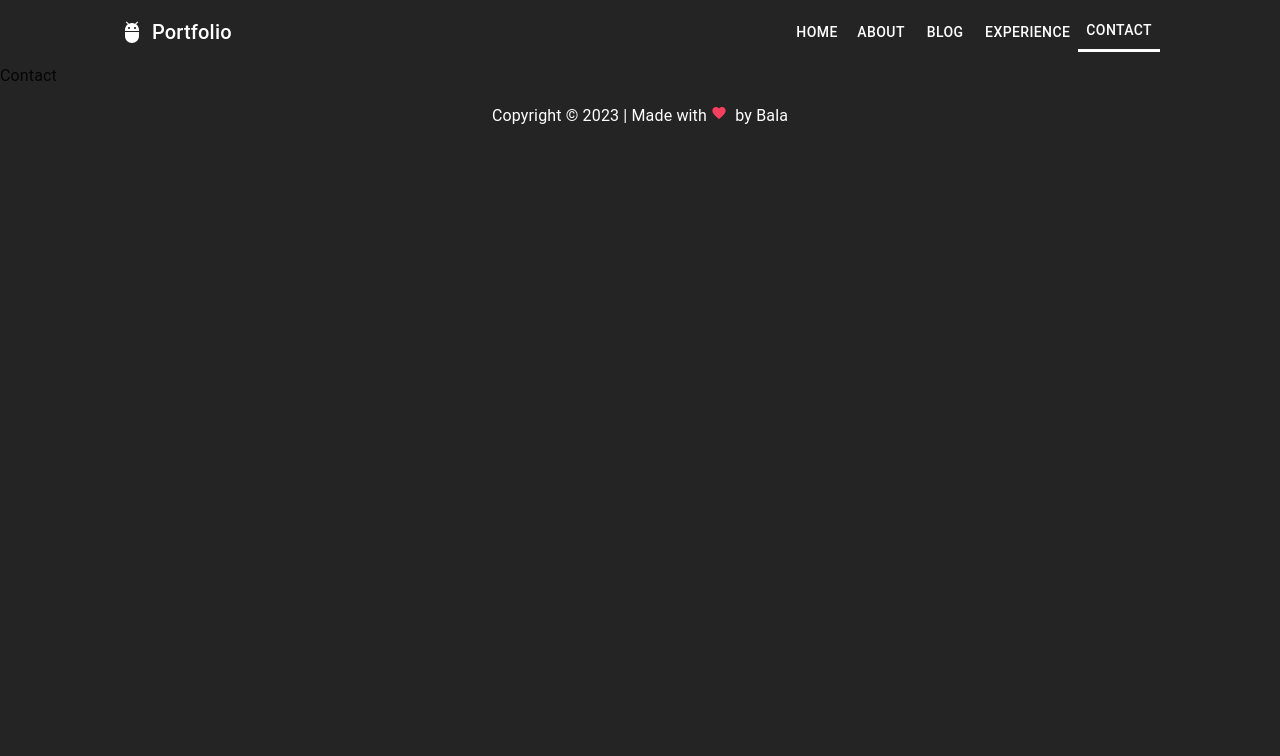
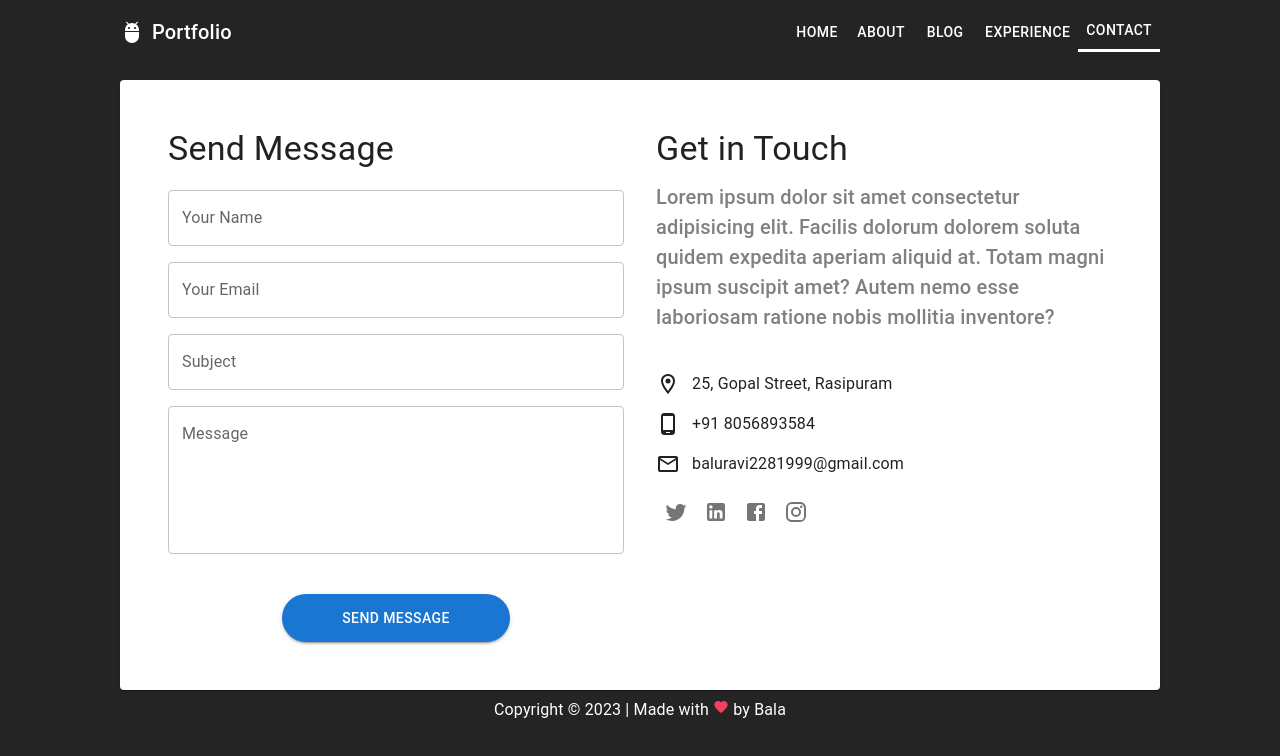
Before and after one commit to jeevaselvi123/portfolio-jeeva, a Next.js app: page /contact in a window 1280 px wide. Shown: the top 756 px of the page. Built offline with nearby package versions, Linux system fonts and the light colour scheme.

Commit message:
Added contact page

```diff
--- a/pages/about.tsx
+++ b/pages/about.tsx
@@ -19,7 +19,7 @@ const About = () => {
   <div><h3> Hi ! </h3>
   <p>I'm Balasubramani Ravindran - Full stack web developer and Python developer in India</p>
   <p>Leading an exploring lifestyle is a personal goal. Always dreams big.</p>
-  <p>After schooling, I have done my graduation in computer science and engineeering. At that time used to visit many colleges in different cities to get exposure and more towards exploring the other cities. Love to travel.</p>
+  <p>After schooling, I have done my graduation in computer science and engineering. At that time used to visit many colleges in different cities to get exposure and more towards exploring the other cities. Love to travel.</p>
   <p>Apart from curriculum, I play cricket and volleyball. Not a great player but like to spend some time apart from studies and enjoy the game.</p>
   <p>I gained more interest towards the computers in my pre-final year. Then I learned Web Development and played with some funny projects. </p>
   <p>After graduation, I have entered into Lightcast, worked on Web Apps using ReactJs, NextJs and, backend using Python and, Express NodeJs.</p>
@@ -31,9 +31,8 @@ const About = () => {
       <div style={{ marginTop: '70px' }}>
         <Paper
           sx={{
-            p: { sm: 5, xs: 2 },
+            p: { sm: 2.5, xs: 2 },
             marginX: { sm: '50px', xs: '15px' },
-            backgroundColor: 'rgba(255, 255, 255, 0.65)',
           }}
         >
           <Grid container spacing={2}>
--- a/pages/contact.tsx
+++ b/pages/contact.tsx
@@ -1,7 +1,13 @@
+import { Button, Grid, IconButton, Paper, TextField, Typography } from '@mui/material'
 import { useEffect } from 'react'
-import Header from 'src/components/Header'
-import Navbar from 'src/components/Navbar'
 import { useActivePath } from 'src/contexts/activeLink'
+import LocationOnOutlinedIcon from '@mui/icons-material/LocationOnOutlined'
+import PhoneAndroidOutlinedIcon from '@mui/icons-material/PhoneAndroidOutlined'
+import EmailOutlinedIcon from '@mui/icons-material/EmailOutlined'
+import TwitterIcon from '@mui/icons-material/Twitter'
+import LinkedInIcon from '@mui/icons-material/LinkedIn'
+import FacebookIcon from '@mui/icons-material/Facebook'
+import InstagramIcon from '@mui/icons-material/Instagram'
 
 const Contact = () => {
   const { setActivePath } = useActivePath()
@@ -13,7 +19,88 @@ const Contact = () => {
 
   return (
     <>
-      <div style={{marginTop: '5%'}}>Contact</div>
+      <div style={{ marginTop: '70px' }}>
+        <Paper
+          sx={{
+            p: { sm: 4, xs: 2 },
+            marginX: { md: 15, xs: '15px' },
+            marginTop: 10,
+          }}
+        >
+          <Grid container direction="row">
+            <Grid item sm xs margin={2}>
+              <Grid item direction="column">
+                <Typography gutterBottom variant="h4">
+                  Send Message
+                </Typography>
+              </Grid>
+              <Grid container direction="column" alignItems="center">
+                <TextField label="Your Name" variant="outlined" sx={{ marginY: 1 }} fullWidth />
+
+                <TextField label="Your Email" variant="outlined" sx={{ marginY: 1 }} fullWidth />
+
+                <TextField label="Subject" variant="outlined" sx={{ marginY: 1 }} fullWidth />
+
+                <TextField label="Message" multiline maxRows={5} rows={5} sx={{ marginY: 1 }} fullWidth />
+
+                <Button variant="contained" sx={{ padding: 1.5, width: '50%', marginTop: 4, borderRadius: '50px' }}>
+                  Send Message
+                </Button>
+              </Grid>
+            </Grid>
+
+            <Grid container item sm margin={2} direction="column">
+              <Typography gutterBottom variant="h4">
+                Get in Touch
+              </Typography>
+
+              <Typography variant="h6" color="gray" lineHeight={1.5} sx={{ marginBottom: 4 }}>
+                Lorem ipsum dolor sit amet consectetur adipisicing elit. Facilis dolorum dolorem soluta quidem expedita
+                aperiam aliquid at. Totam magni ipsum suscipit amet? Autem nemo esse laboriosam ratione nobis mollitia
+                inventore?
+              </Typography>
+
+              <Typography gutterBottom variant="body1" sx={{ marginY: 1 }} display="flex" alignItems="center">
+                <LocationOnOutlinedIcon sx={{ marginRight: 1.5 }} /> 25, Gopal Street, Rasipuram
+              </Typography>
+
+              <Typography gutterBottom variant="body1" sx={{ marginY: 1 }} display="flex" alignItems="center">
+                <PhoneAndroidOutlinedIcon sx={{ marginRight: 1.5 }} /> +91 8056893584
+              </Typography>
+
+              <Typography gutterBottom variant="body1" sx={{ marginY: 1 }} display="flex" alignItems="center">
+                <EmailOutlinedIcon sx={{ marginRight: 1.5 }} /> baluravi2281999@gmail.com
+              </Typography>
+
+              <Grid item container sx={{ marginTop: 1, justifyContent: { xs: 'center', md: 'left' } }} direction="row">
+                <a target="_blank" href="https://twitter.com/" rel="noopener noreferrer">
+                  <IconButton>
+                    <TwitterIcon />
+                  </IconButton>
+                </a>
+
+                <a target="_blank" href="https://twitter.com/" rel="noopener noreferrer">
+                  <IconButton>
+                    <LinkedInIcon />
+                  </IconButton>
+                </a>
+
+                <a target="_blank" href="https://twitter.com/" rel="noopener noreferrer">
+                  <IconButton>
+                    <FacebookIcon />
+                  </IconButton>
+                </a>
+
+                <a target="_blank" href="https://twitter.com/" rel="noopener noreferrer">
+                  <IconButton>
+                    <InstagramIcon />
+                  </IconButton>
+                </a>
+              </Grid>
+            </Grid>
+          </Grid>
+        </Paper>
+      </div>
     </>
   )
 }
--- a/src/components/Footer/index.tsx
+++ b/src/components/Footer/index.tsx
@@ -3,10 +3,10 @@ import { Typography } from '@mui/material'
 
 const Footer = () => {
   return (
-    <Typography color="#fff" variant="body1" textAlign="center" marginTop={2} marginBottom={2} bottom="0px">
+    <Typography color="#fff" textAlign="center" marginTop={1} marginBottom={1} >
       Copyright &copy; {new Date().getFullYear()} | Made with&nbsp;
       <FavoriteOutlinedIcon sx={{ width: '16px', height: '16px', fill: '#f43f5e' }} />
-      &nbsp; by Bala
+      &nbsp;by Bala
     </Typography>
   )
 }
```
Also changed, not shown: src/components/Cards/index.tsx (+15 -2 lines).
